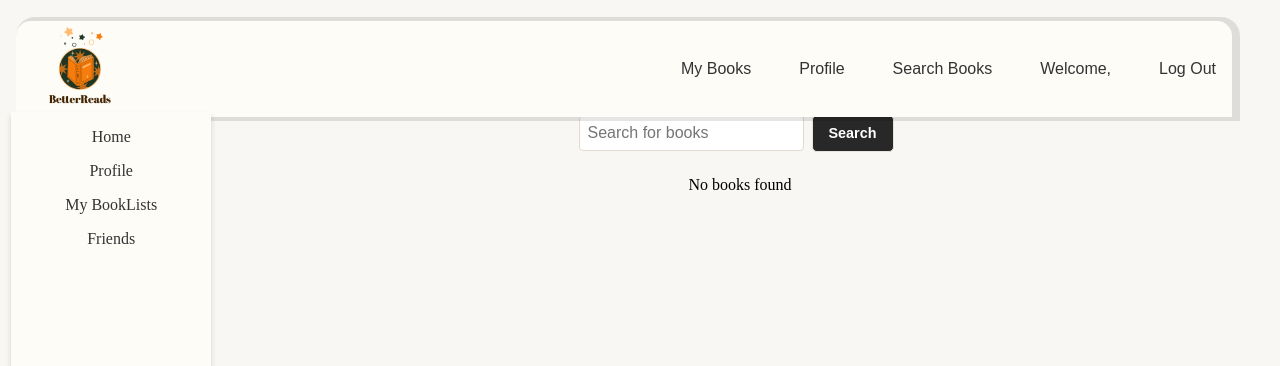
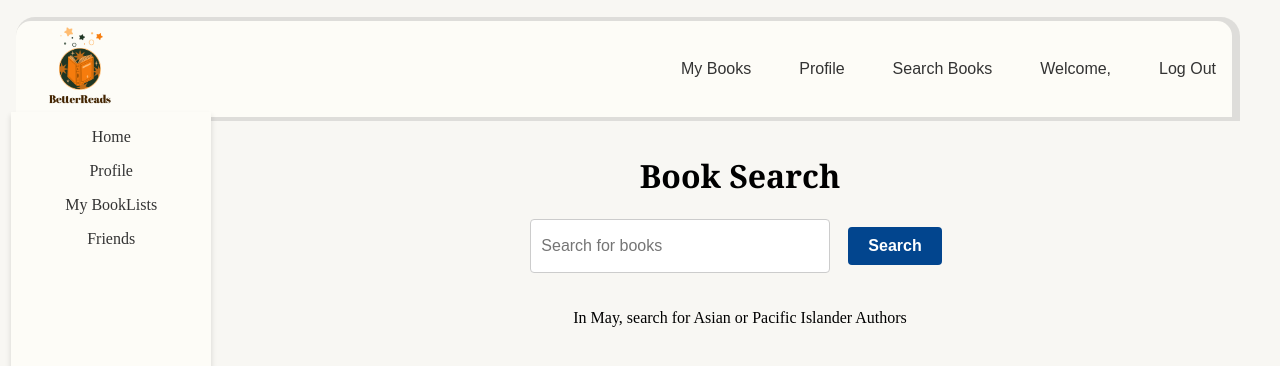
Before and after one commit to camcast04/BetterReads, a React (Create React App) app: page /search in a window 1280 px wide. Shown: the top 366 px of the page. Built offline with nearby package versions, Linux system fonts and the light colour scheme.

Commit message:
refactor book description output

```diff
--- a/src/components/BookSearch/BookSearch.css
+++ b/src/components/BookSearch/BookSearch.css
@@ -1,8 +1,52 @@
 /* better-reads/src/components/BookSearch/BookSearch.css */
+
+.book-search-container {
+    padding-top: 7rem;
+    text-align: center;
+}
+
+.search-bar {
+    display: flex;
+    justify-content: center;
+    margin-bottom: 20px;
+}
+
+.search-bar input {
+    width: 300px;
+    padding: 10px;
+    font-size: 1rem;
+    border: 1px solid #ccc;
+    border-radius: 4px;
+    margin-right: 10px;
+}
+
+.search-bar button {
+    padding: 10px 20px;
+    font-size: 1rem;
+    border: none;
+    border-radius: 4px;
+    background-color: #02458e;
+    color: white;
+    cursor: pointer;
+}
 
 .book-cards-container {
     display: flex;
     flex-wrap: wrap;
-    gap: 16px; /* Space between cards */
-    justify-content: center; /* Center cards horizontally */
+    gap: 16px;
+    justify-content: center;
 }
+
+.book-card {
+    flex: 0 1 calc(50% - 16px);
+    margin: 8px;
+}
+
+
+
+/* .book-cards-container {
+    display: flex;
+    flex-wrap: wrap;
+    gap: 16px;
+    justify-content: center;
+} */
--- a/src/components/BookSearch/BookSearch.jsx
+++ b/src/components/BookSearch/BookSearch.jsx
@@ -3,6 +3,7 @@
 import React, { useState } from 'react';
 import axios from 'axios';
 import BookCard from '../BookCard/BookCard';
+import './BookSearch.css';
 
 const BookSearch = () => {
     const [query, setQuery] = useState('');
@@ -40,8 +41,9 @@ const BookSearch = () => {
     };
 
     return (
-        <div>
+        <div className="book-search-container">
             <h1>Book Search</h1>
+            <div className="search-bar">
                 <input
                     type="text"
                     value={query}
@@ -49,6 +51,7 @@ const BookSearch = () => {
                     placeholder="Search for books"
                 />
                 <button onClick={searchBooks}>Search</button>
+            </div>
             {error && <p>Error: {error}</p>}
             <div className="book-cards-container">
                 {books && books.length > 0 ? (
@@ -56,7 +59,7 @@ const BookSearch = () => {
                         <BookCard key={book.id} book={book} />
                     ))
                 ) : (
-                    <p>No books found</p>
+                    <p>In May, search for Asian or Pacific Islander Authors</p>
                 )}
             </div>
         </div>
@@ -64,3 +67,70 @@ const BookSearch = () => {
 };
 
 export default BookSearch;
+
+
+
+// import React, { useState } from 'react';
+// import axios from 'axios';
+// import BookCard from '../BookCard/BookCard';
+
+// const BookSearch = () => {
+//     const [query, setQuery] = useState('');
+//     const [books, setBooks] = useState([]);
+//     const [error, setError] = useState(null);
+
+//     const searchBooks = async () => {
+//         try {
+//             const token = localStorage.getItem('token');
+//             if (!token) {
+//                 throw new Error('No token found');
+//             }
+
+//             const response = await axios.get(`/api/books?q=${query}`, {
+//                 headers: {
+//                     Authorization: `Bearer ${token}`
+//                 }
+//             });
+
+//             if (response.data.items) {
+//                 const bookData = response.data.items.map(book => ({
+//                     id: book.id,
+//                     title: book.volumeInfo.title,
+//                     authors: book.volumeInfo.authors || ['Unknown Author'],
+//                     coverImage: book.volumeInfo.imageLinks?.thumbnail,
+//                     description: book.volumeInfo.description
+//                 }));
+//                 setBooks(bookData);
+//             } else {
+//                 setBooks([]);
+//             }
+//         } catch (error) {
+//             setError(error.message);
+//         }
+//     };
+
+//     return (
+//         <div>
+//             <h1>Book Search</h1>
+//             <input
+//                 type="text"
+//                 value={query}
+//                 onChange={(e) => setQuery(e.target.value)}
+//                 placeholder="Search for books"
+//             />
+//             <button onClick={searchBooks}>Search</button>
+//             {error && <p>Error: {error}</p>}
+//             <div className="book-cards-container">
+//                 {books && books.length > 0 ? (
+//                     books.map((book) => (
+//                         <BookCard key={book.id} book={book} />
+//                     ))
+//                 ) : (
+//                     <p>No books found</p>
+//                 )}
+//             </div>
+//         </div>
+//     );
+// };
+
+// export default BookSearch;
--- a/src/components/NavBar/NavBar.jsx
+++ b/src/components/NavBar/NavBar.jsx
@@ -10,14 +10,14 @@ export default function NavBar({ user, setUser }) {
   function handleLogOut() {
     userService.logOut();
     setUser(null);
-    navigate('/'); //landing page if logged out
+    navigate('/');
   }
 
   function handleLogoClick() {
     if (user) {
-      navigate('/'); //homepage
+      navigate('/');
     } else {
-      navigate('/'); //landing page
+      navigate('/');
     }
   }
 
--- a/src/pages/BookDetailsPage/BookDetailsPage.css
+++ b/src/pages/BookDetailsPage/BookDetailsPage.css
@@ -1,11 +1,16 @@
 /* better-reads/src/pages/BookDetailsPage/BookDetailsPage.css */
 
 .book-details-page {
-    padding: 20px;
+    padding: 100px 20px 20px 20px;
+    display: flex;
+    flex-direction: column;
+    align-items: center;
 }
 
 .book-info {
+    max-width: 800px;
     margin-bottom: 20px;
+    text-align: center;
 }
 
 .book-info img {
@@ -13,40 +18,19 @@
     margin-bottom: 20px;
 }
 
-.reviews-section {
-    margin-top: 40px;
-}
-
-.add-review {
-    margin-top: 20px;
-}
-
-.add-review textarea {
-    width: 100%;
-    height: 100px;
-    margin-bottom: 10px;
-}
-
-.related-books {
-    margin-top: 40px;
-}
-
-.related-books-list {
-    display: flex;
-    flex-wrap: wrap;
-}
-
-.related-book-card {
-    margin: 10px;
-    text-align: center;
-}
-
-.related-book-card img {
-    max-width: 120px;
-}
-
 select {
     margin-right: 10px;
     padding: 5px;
     font-size: 16px;
 }
+
+
+@media (max-width: 600px) {
+    .book-details-page {
+        padding: 120px 10px 20px 10px;
+    }
+
+    .book-info img {
+        max-width: 150px;
+    }
+}
--- a/src/pages/BookDetailsPage/BookDetailsPage.jsx
+++ b/src/pages/BookDetailsPage/BookDetailsPage.jsx
@@ -41,6 +41,14 @@ export default function BookDetailsPage({ user }) {
     return <div>Loading...</div>;
   }
 
+  const stripHtmlTags = (html) => {
+    const div = document.createElement('div');
+    div.innerHTML = html;
+    return div.textContent || div.innerText || '';
+  };
+
+  const cleanDescription = stripHtmlTags(bookDetails.description);
+
   return (
     <div className="book-details-page">
       <div className="book-info">
@@ -49,7 +57,7 @@ export default function BookDetailsPage({ user }) {
         <p><strong>Authors:</strong> {bookDetails.authors.join(', ')}</p>
         <p><strong>Publisher:</strong> {bookDetails.publisher}</p>
         <p><strong>Published Date:</strong> {bookDetails.publishedDate}</p>
-        <p>{bookDetails.description}</p>
+        <p>{cleanDescription}</p>
         <select value={selectedList} onChange={(e) => setSelectedList(e.target.value)}>
           <option value="Favorites">Favorites</option>
           <option value="Read">Read</option>
```
Lines whose indentation alone changed are shown as unchanged.
